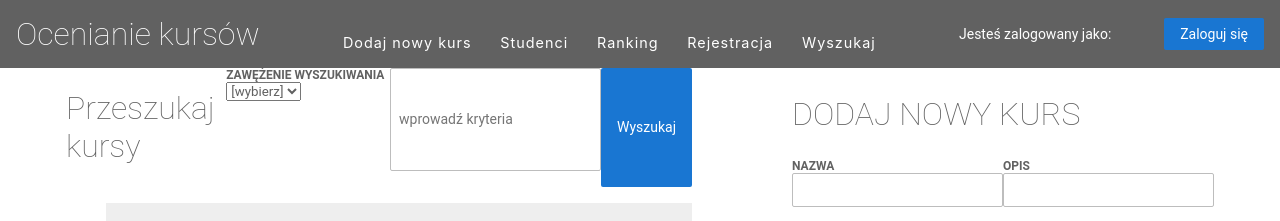
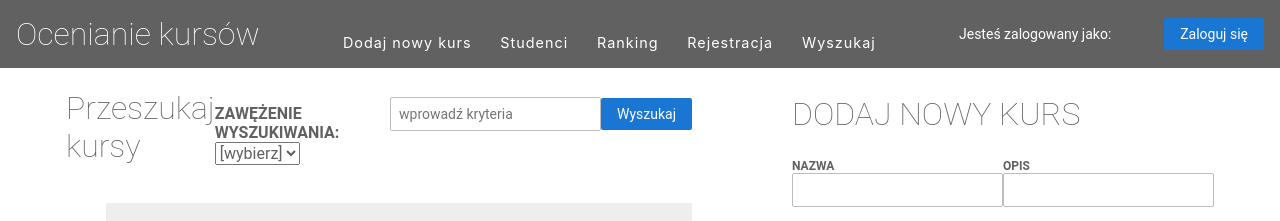
Before and after one commit to Ehevi/apl, an Angular app: page / in a window 1280 px wide. Shown: the top 221 px of the page. Built offline with nearby package versions, Linux system fonts and the light colour scheme.

Commit message:
some cleanup

```diff
--- a/src/app/search/search.component.css
+++ b/src/app/search/search.component.css
@@ -1,3 +1,12 @@
-.search-panel{
-    display: flex;
+.container {
+    align-items: baseline;
+    justify-content: space-around;
 }
+
+label {
+    font-size: medium;
+}
+
+select {
+    font-size: medium;
+}
--- a/src/app/search/search.component.html
+++ b/src/app/search/search.component.html
@@ -1,7 +1,7 @@
-<div class="search-panel">
+<div class="container">
 <h1>Przeszukaj kursy</h1>
 <label>
-    Zawężenie wyszukiwania
+    Zawężenie wyszukiwania:
     <select>
       <option>[wybierz]</option>
       <option>ocena</option>
@@ -10,6 +10,8 @@
       <option>ects</option>
     </select>
 </label>
+<div class="container">
 <input type="text" placeholder="wprowadź kryteria">
 <button>Wyszukaj</button>
 </div>
+</div>
```
